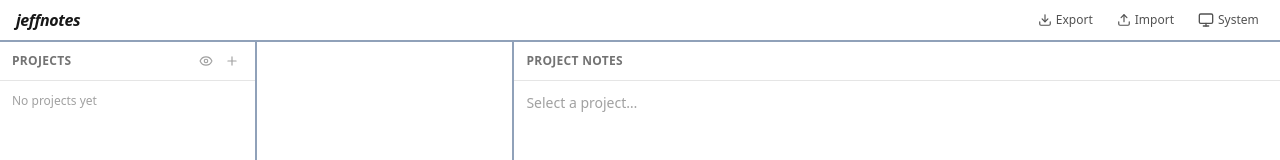
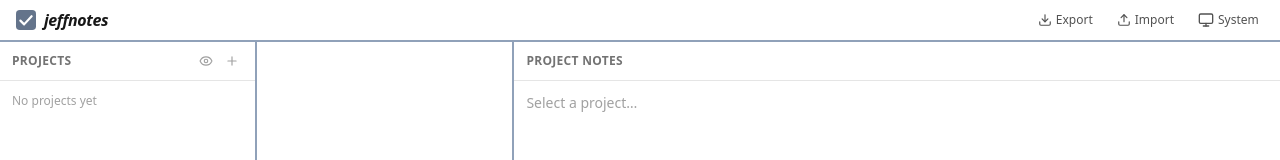
Before and after one commit to jeffgord/jeffnotes, a React (Vite) app: page / in a window 1280 px wide. Shown: the top 160 px of the page. Built offline with nearby package versions, Linux system fonts and the light colour scheme.

Commit message:
Enhance UI: update header to include a custom SVG logo; add favicon for better branding

```diff
--- a/index.html
+++ b/index.html
@@ -2,7 +2,7 @@
 <html lang="en">
   <head>
     <meta charset="UTF-8" />
-    <link rel="icon" type="image/svg+xml" href="/jeffnotes/favicon.svg" />
+    <link rel="icon" type="image/svg+xml" href="%BASE_URL%favicon.svg" />
     <meta name="viewport" content="width=device-width, initial-scale=1.0" />
     <title>jeffnotes</title>
   </head>
--- a/src/components/Header.tsx
+++ b/src/components/Header.tsx
@@ -58,7 +58,11 @@ export default function Header() {
 
   return (
     <header className="flex items-center justify-between px-4 py-2 border-b-2 border-slate-400 dark:border-slate-600 bg-white dark:bg-neutral-900 shrink-0">
-      <h1 className="text-md font-semibold tracking-tight text-neutral-900 dark:text-neutral-100">
+      <h1 className="flex items-center gap-2 text-md font-semibold tracking-tight text-neutral-900 dark:text-neutral-100">
+        <svg viewBox="0 0 32 32" fill="none" className="w-5 h-5 shrink-0" aria-hidden="true">
+          <rect width="32" height="32" rx="6" fill="#64748b"/>
+          <polyline points="7,17 13,23 25,10" stroke="white" strokeWidth="3.5" strokeLinecap="round" strokeLinejoin="round"/>
+        </svg>
         <i>jeffnotes</i>
       </h1>
       <div className="flex items-center gap-2">
```
Also changed, not shown: .claude/settings.local.json, public/favicon.svg (added).
